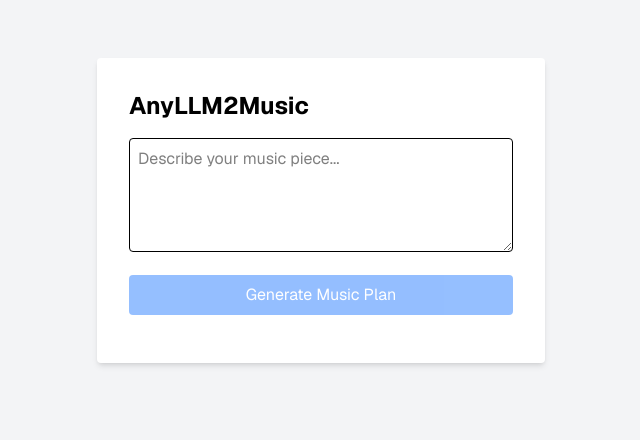
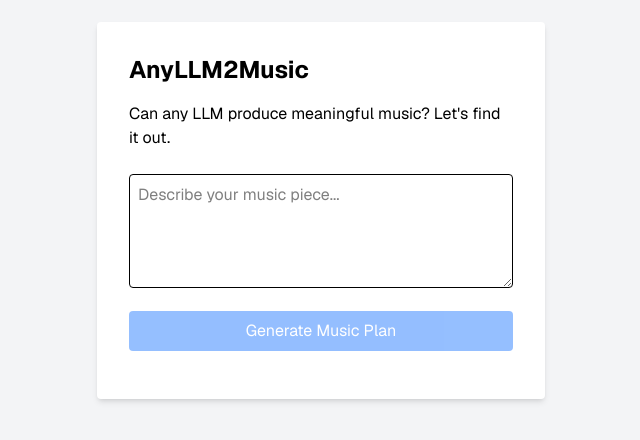
Before and after one commit to monitus2022/AnyLLM2Music-frontend, a Next.js app: page / in a window 1280 px wide. Shown: the part 190-630 px from the top of the page, without its empty margins (319-959 px from the left). Built offline with nearby package versions, Linux system fonts and the light colour scheme; no server answers.

Commit message:
Fixed spacing

```diff
--- a/app/page.tsx
+++ b/app/page.tsx
@@ -33,6 +33,8 @@ export default function Home() {
     <div className="min-h-screen flex items-center justify-center bg-gray-100">
       <div className="bg-white p-8 rounded shadow-md w-full max-w-md">
         <h1 className="text-2xl font-bold mb-4 text-black">AnyLLM2Music</h1>
+        <p className="text-black">Can any LLM produce meaningful music? Let's find it out.</p>
+        <br />
         <textarea
           value={description}
           onChange={(e) => setDescription(e.target.value)}
```
